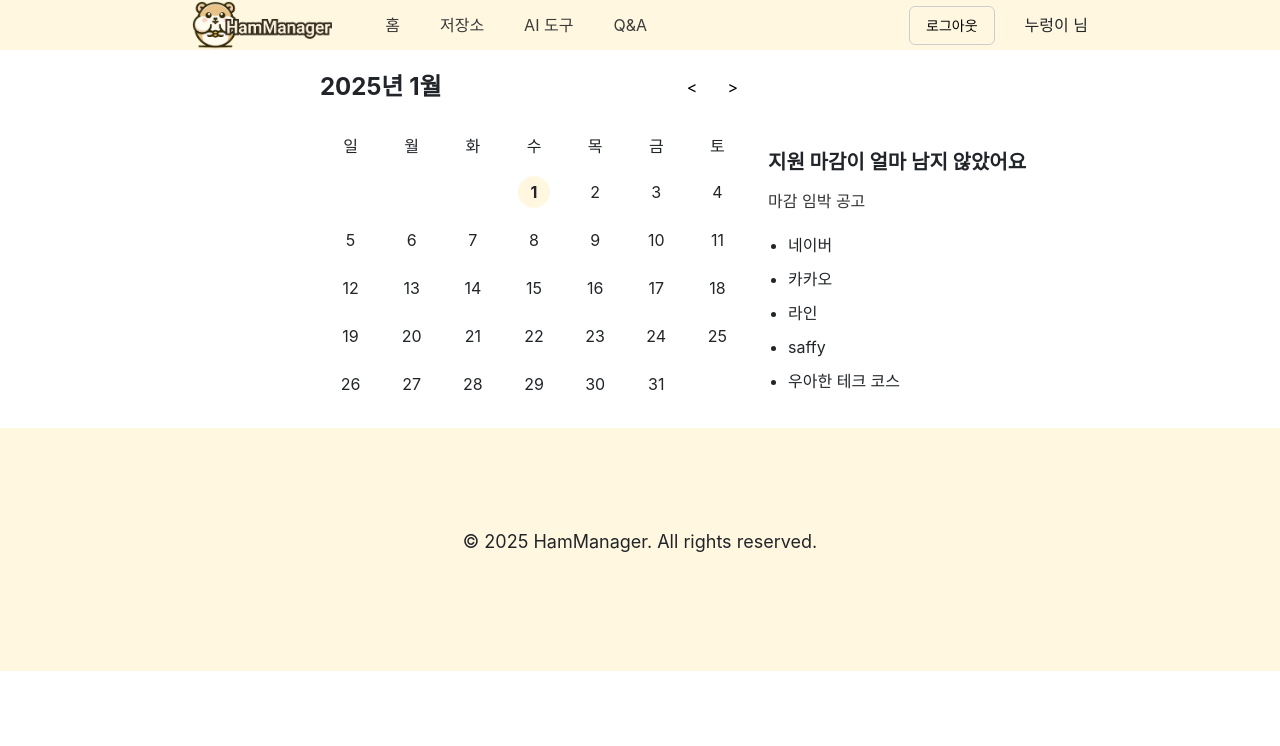
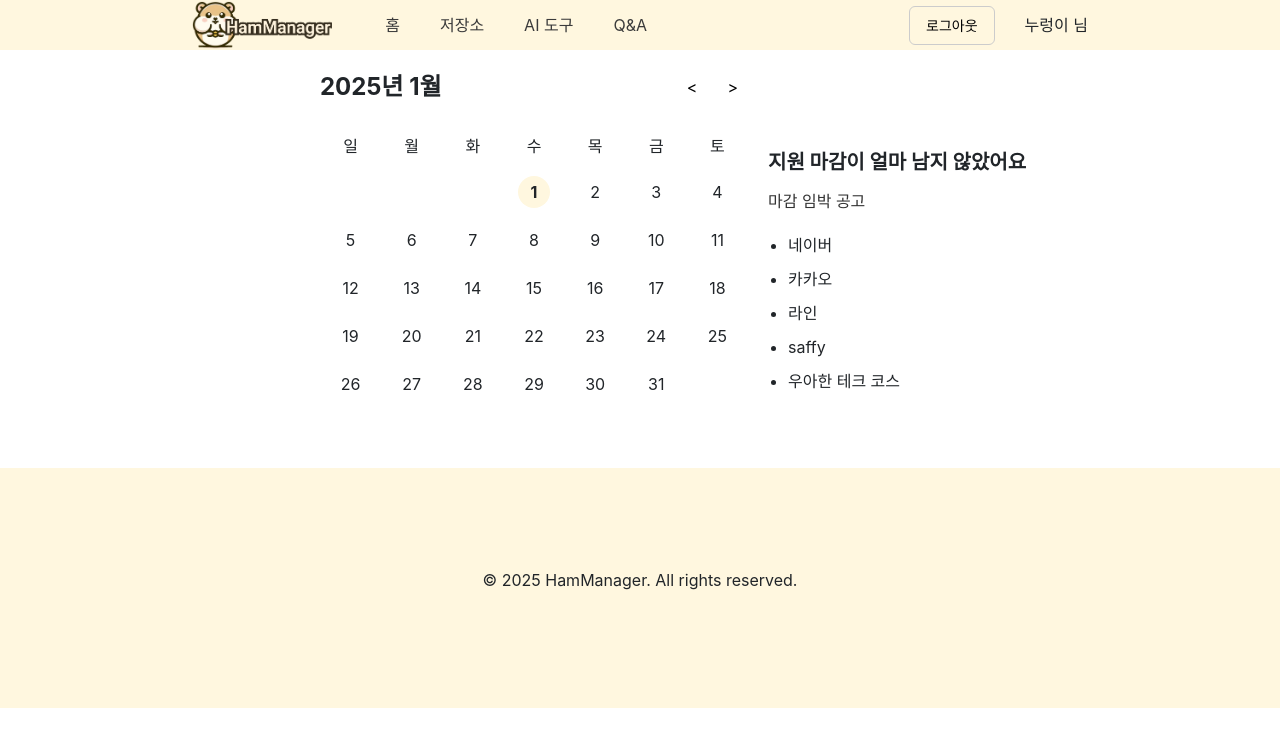
Before and after one commit to myy-resumate/Frontend, a React (Create React App) app: page / in a window 1280 px wide. Shown: the top 746 px of the page. Built offline with nearby package versions, Linux system fonts and the light colour scheme.

Commit message:
:sparkles: feat: footer 구현 #2

```diff
--- /dev/null
+++ b/src/components/Home/Home.css
@@ -0,0 +1,4 @@
+Footer {
+    margin-top: 40px;
+    /* 푸터 위쪽 여백 */
+}
--- a/src/components/Home/Home.js
+++ b/src/components/Home/Home.js
@@ -5,6 +5,7 @@ import Footer from "../common/Footer";
 import Calendar from "./Calendar";
 import DeadlineList from "./DeadlineList";
 import { Helmet } from 'react-helmet';
+import "./Home.css";
 
 const Home = () => {
     return (
--- a/src/components/common/Footer.module.css
+++ b/src/components/common/Footer.module.css
@@ -2,6 +2,5 @@
     background-color: #FFF7DF;
     text-align: center;
     padding: 100px;
-    /* margin-top: 10px; */
-    font-size: 18px;
+    font-size: 16px;
 }
```
